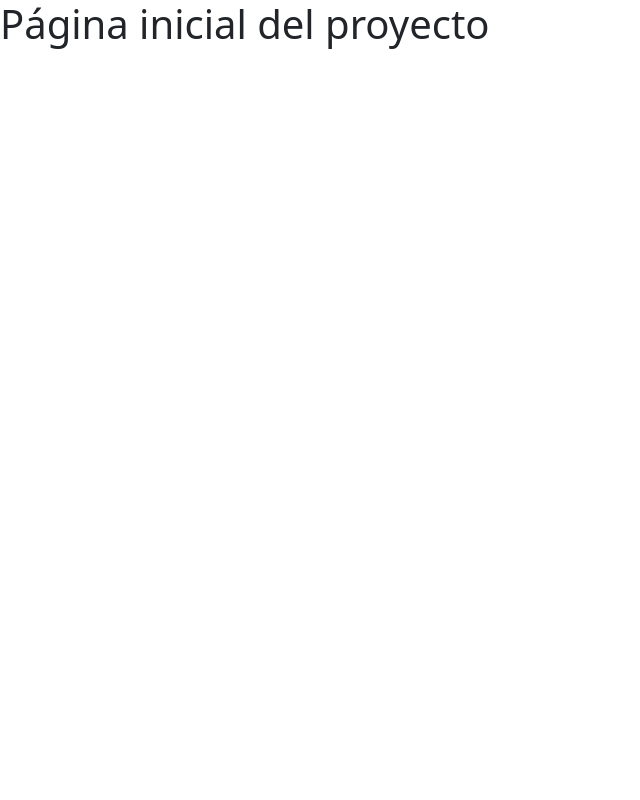
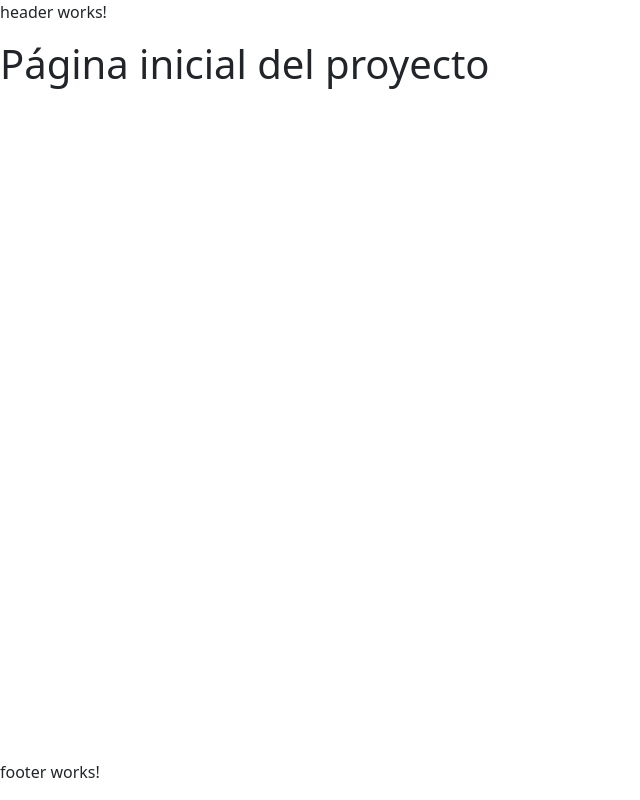
Before and after one commit to No-Country-simulation/c19-42-n-java-react, an Angular app: page / in a window 1280 px wide. Shown: the whole page, without its empty margins (0-640 px from the left). Built offline with nearby package versions, Linux system fonts and the light colour scheme.

Commit message:
build: estilos generales para app-root incluyendo header y footer

```diff
--- a/src/app/app.component.html
+++ b/src/app/app.component.html
@@ -1,3 +1,6 @@
-<h1>Página inicial del proyecto</h1>
-
-<router-outlet />
+<app-header />
+<main class="d-flex flex-column flex-grow-1">
+	<h1>Página inicial del proyecto</h1>
+	<router-outlet />
+</main>
+<app-footer />
--- a/src/app/app.routes.ts
+++ b/src/app/app.routes.ts
@@ -19,7 +19,7 @@ export const routes: Routes = [
 	{
 		path: 'manage-pet',
 		loadChildren: () =>
-			import('./pages/managePet/manage-pet.routes').then(
+			import('./pages/manage-pet/manage-pet.routes').then(
 				(m) => m.MANAGE_PET_ROUTES
 			),
 	},
--- a/src/index.html
+++ b/src/index.html
@@ -1,5 +1,5 @@
 <!DOCTYPE html>
-<html lang="en">
+<html lang="es">
 	<head>
 		<meta charset="utf-8" />
 		<title>Adoptify</title>
@@ -7,6 +7,6 @@
 		<meta name="viewport" content="width=device-width, initial-scale=1" />
 	</head>
 	<body>
-		<app-root></app-root>
+		<app-root class="d-flex flex-column min-vh-100"></app-root>
 	</body>
 </html>
```
Also changed, not shown: src/app/app.component.ts (+8 -6 lines), 1 other file (tests, documents, lock files or other folders).
